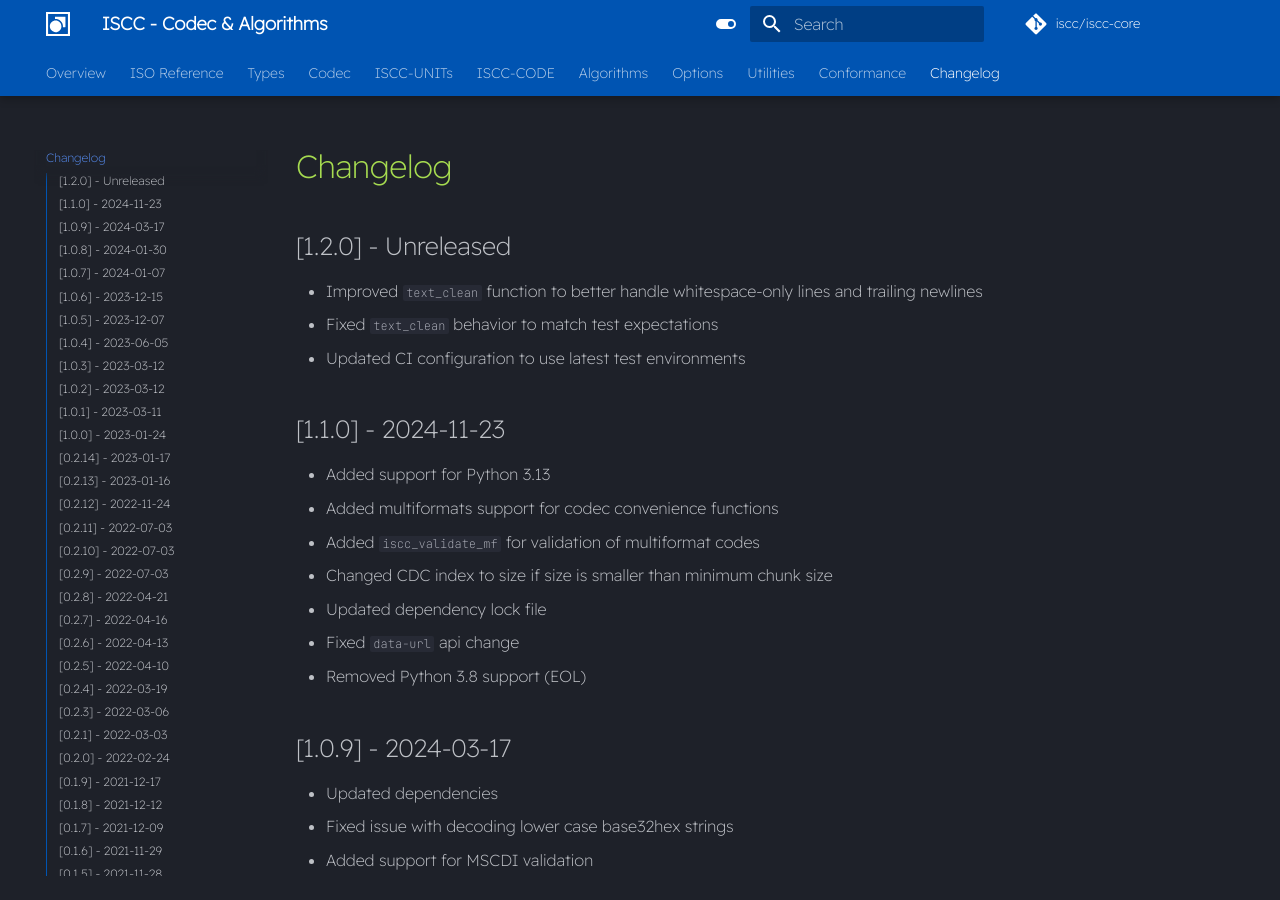
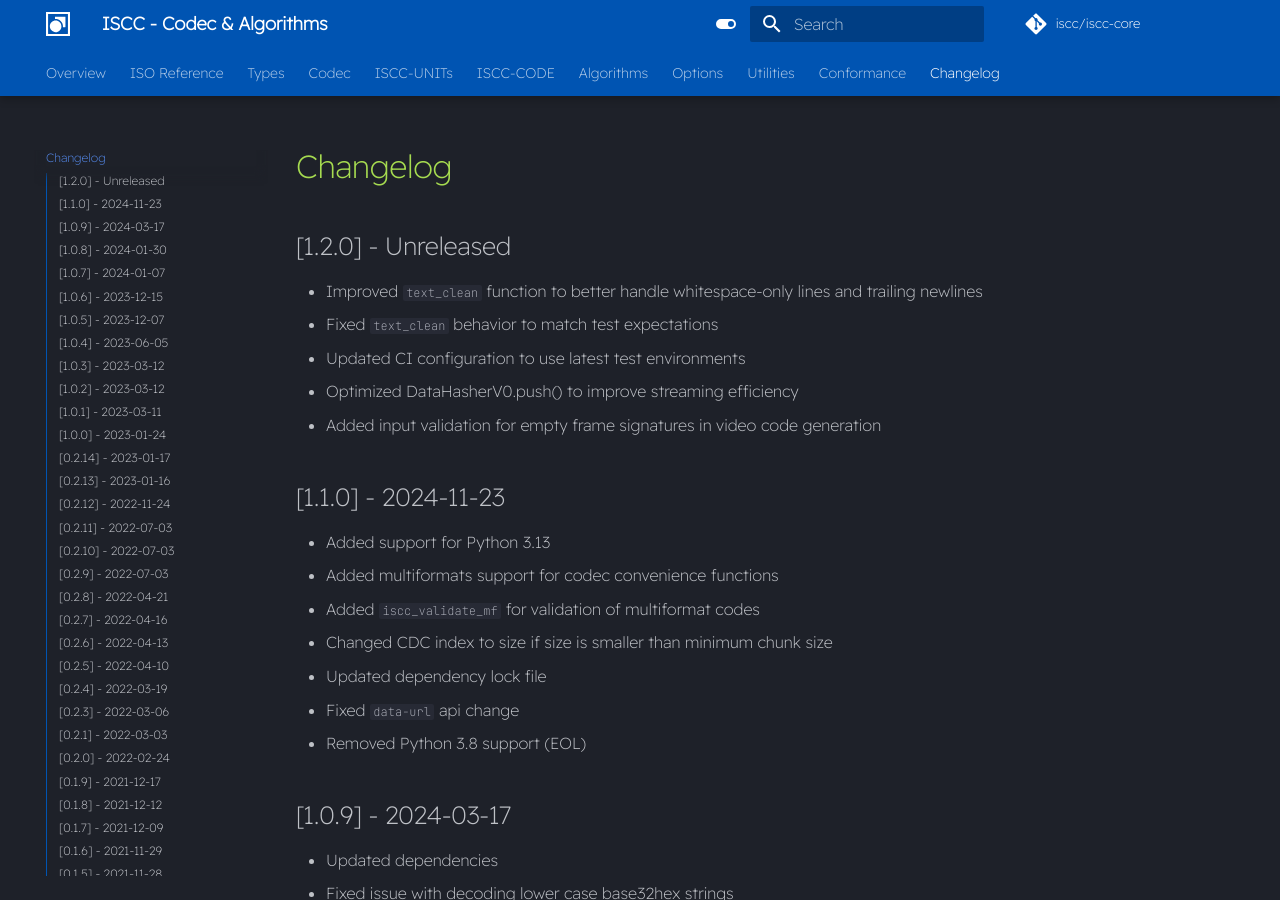
Before and after one commit to iscc/iscc-core, an MkDocs documentation site: the page built from docs/changelog.md, in a window 1280 px wide and 900 px high. Built offline with MkDocs 1.6.1 and Material for MkDocs 9.7.7, drawn with Linux system fonts in a browser that asks for light colours; comment, search, counter and statistics services are not loaded.

Commit message:
feat: Optimize DataHasherV0.push() and add input validation for video code generation

```diff
--- a/docs/changelog.md
+++ b/docs/changelog.md
@@ -4,6 +4,8 @@
 - Improved `text_clean` function to better handle whitespace-only lines and trailing newlines
 - Fixed `text_clean` behavior to match test expectations
 - Updated CI configuration to use latest test environments
+- Optimized DataHasherV0.push() to improve streaming efficiency
+- Added input validation for empty frame signatures in video code generation
 
 ## [1.1.0] - 2024-11-23
 - Added support for Python 3.13
```
Also changed, not shown: CHANGELOG.md (+2 -0 lines).
